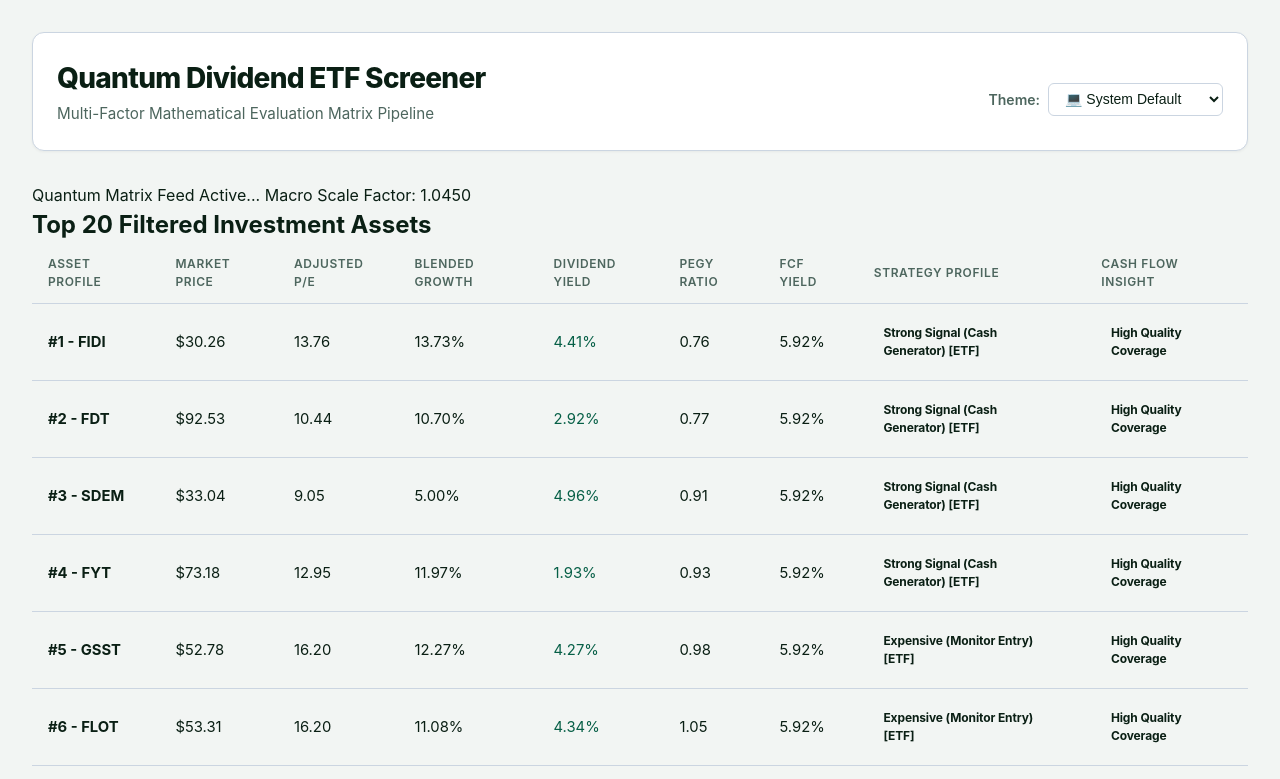
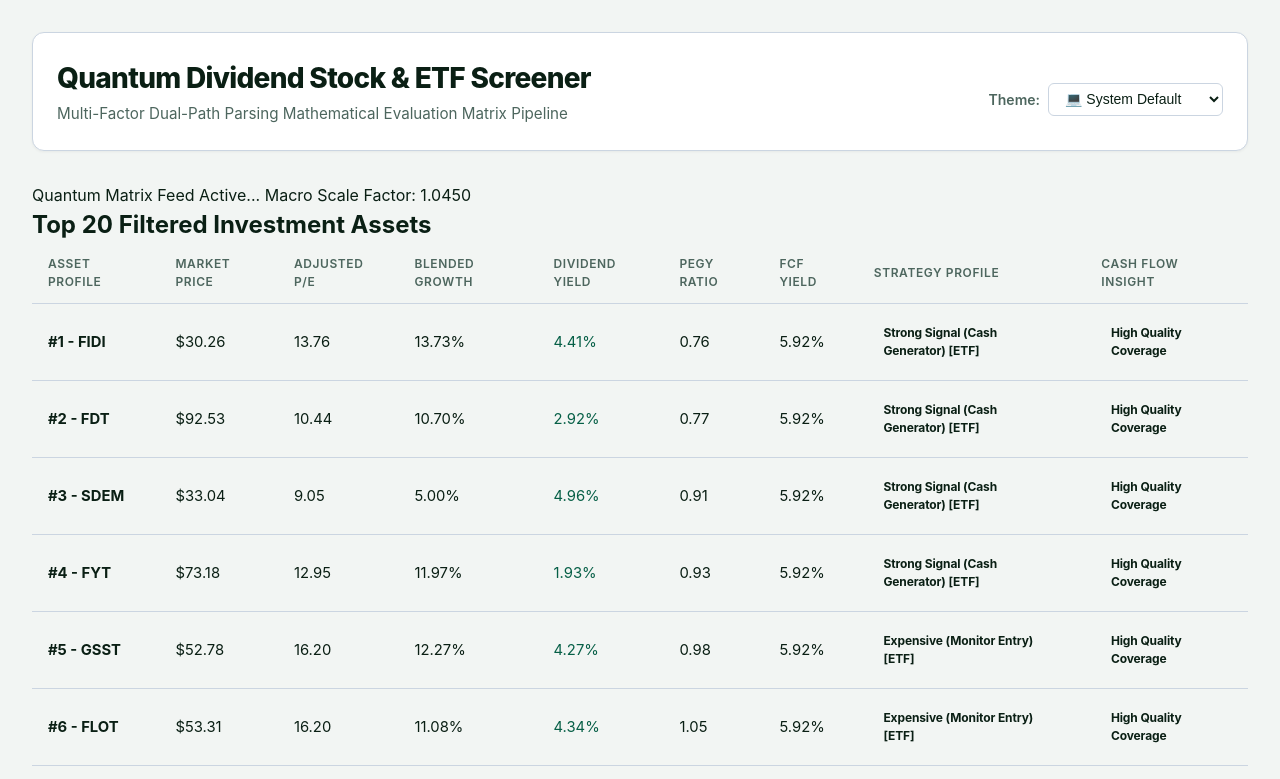
Before and after one commit to RHood78/etf-screener, a plain HTML site: page index.html in a window 1280 px wide. Shown: the top 779 px of the page. Drawn offline with Linux system fonts and the light colour scheme.

Commit message:
Update title and subtitles in index.html

```diff
--- a/index.html
+++ b/index.html
@@ -3,15 +3,15 @@
 <head>
     <meta charset="UTF-8">
     <meta name="viewport" content="width=device-width, initial-scale=1.0">
-    <title>Quantum Dividend ETF Asset Screener</title>
+    <title>Quantum Dividend Asset Screener</title>
     <link rel="stylesheet" href="style.css">
 </head>
 <body>
     <header>
         <div class="screener-card-frame" style="display: flex; justify-content: space-between; align-items: center; wrap: wrap; gap: 1rem;">
             <div>
-                <h1 id="matrix-title">Quantum Dividend ETF Screener</h1>
-                <p class="subtitle-header">Multi-Factor Mathematical Evaluation Matrix Pipeline</p>
+                <h1 id="matrix-title">Quantum Dividend Stock & ETF Screener</h1>
+                <p class="subtitle-header">Multi-Factor Dual-Path Parsing Mathematical Evaluation Matrix Pipeline</p>
             </div>
 
             <!-- Dynamic Theme Swapping Dashboard Controller -->
```
